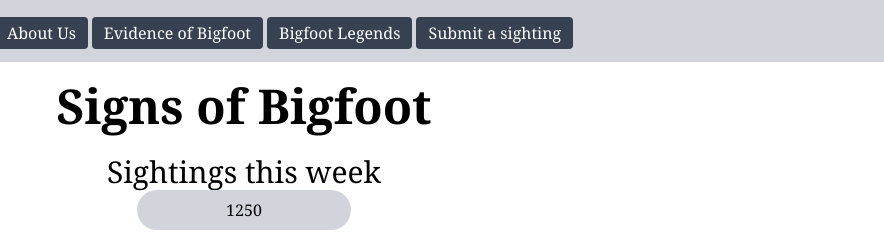
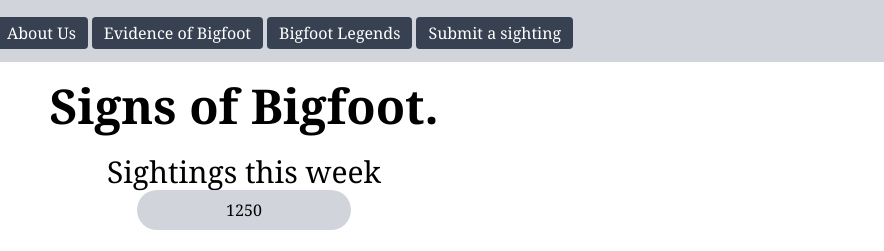
Before and after one commit to Wyclif03/my-hobby-site, a plain HTML site: page bigfoot-signs.html in a window 1280 px wide. Shown: the top 251 px of the page, 396-1280 px from the left. Drawn offline with nearby package versions, Linux system fonts and the light colour scheme.

Commit message:
2nd commit

```diff
--- a/bigfoot-signs.html
+++ b/bigfoot-signs.html
@@ -33,7 +33,7 @@
 
         <!-- Title -->
         <div>
-            <h1 class="text-5xl font-bold text-center mt-5">Signs of Bigfoot</h1>
+            <h1 class="text-5xl font-bold text-center mt-5">Signs of Bigfoot.</h1>
         </div>
     </header>
 
```
